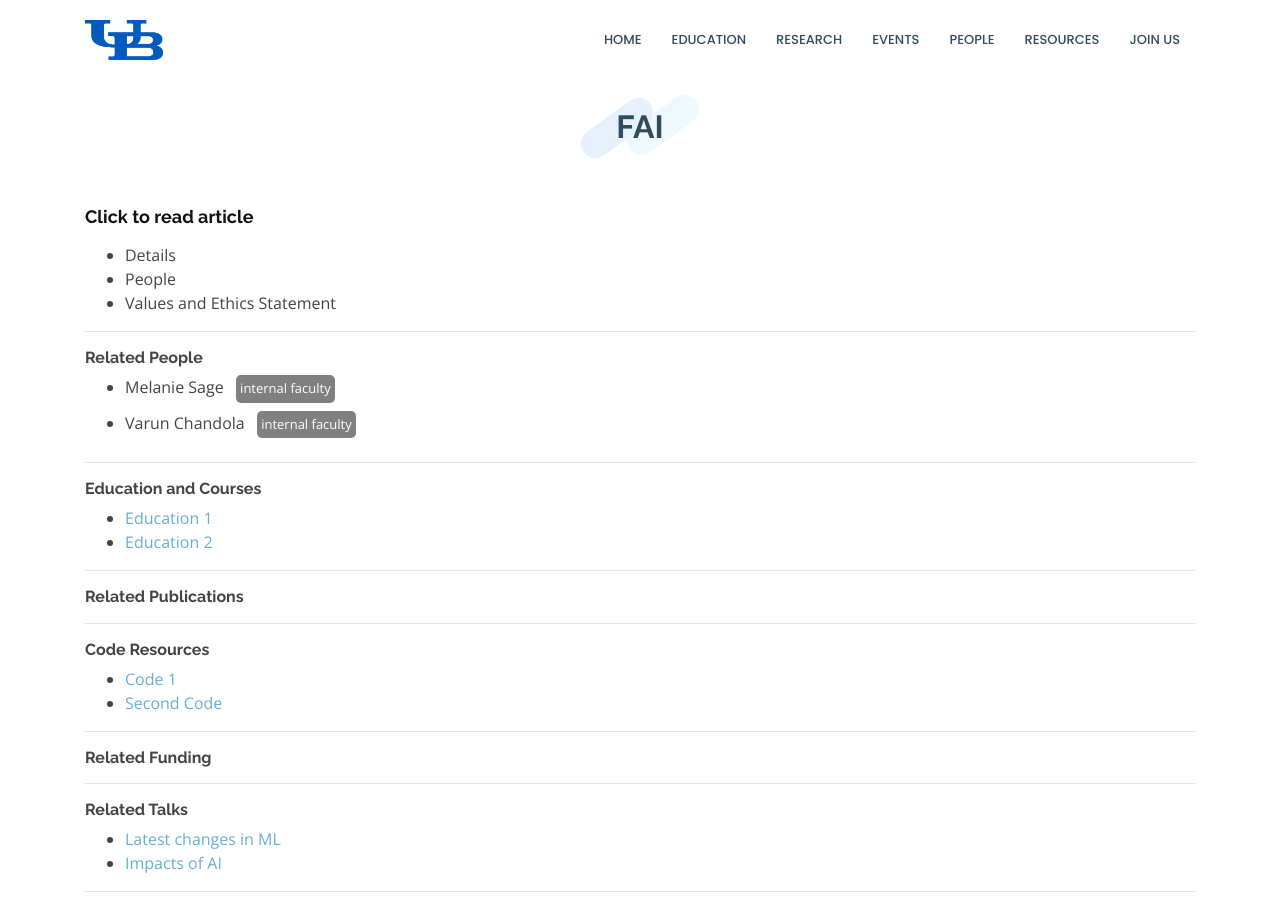
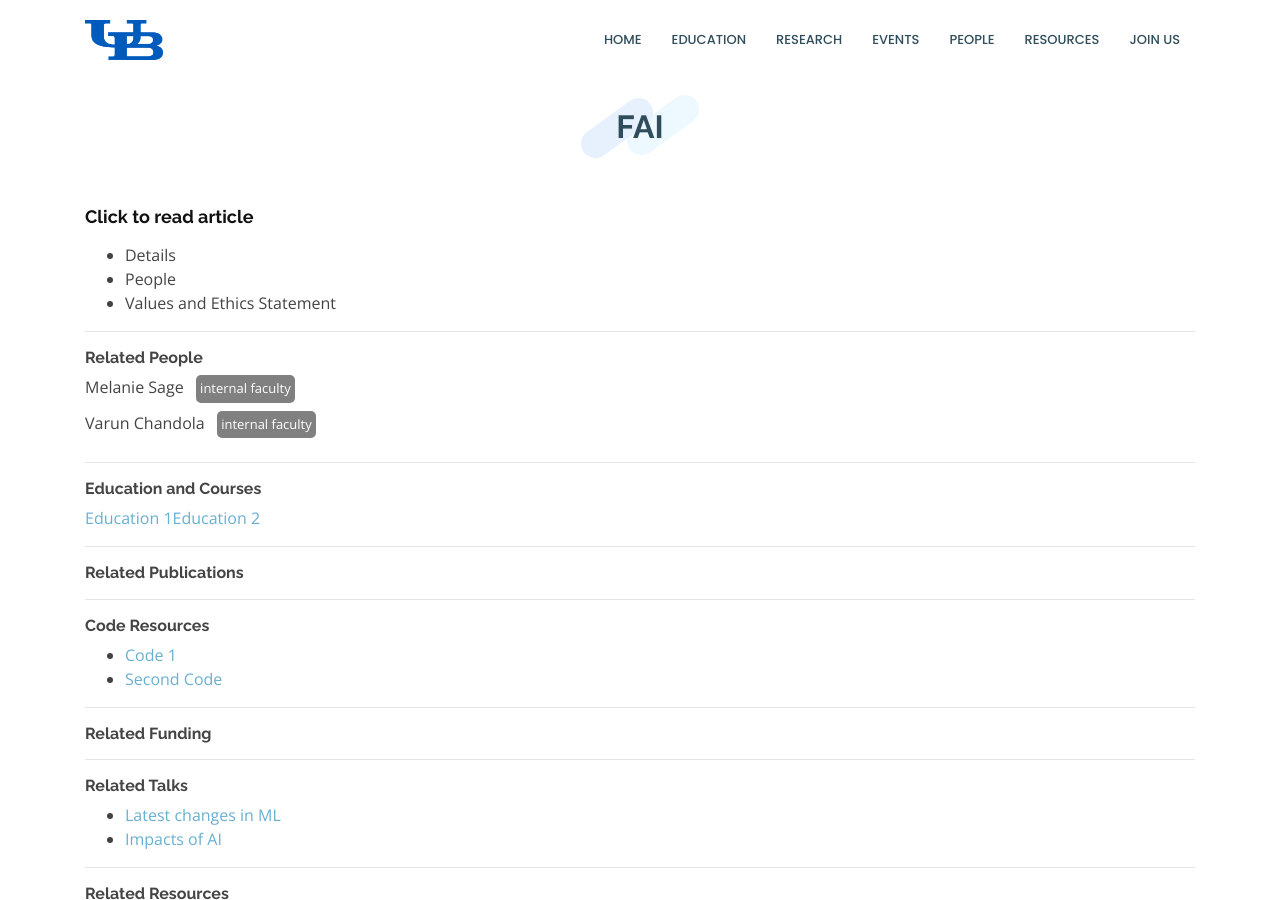
Before and after one commit to Mgeraci19/CS4SG.github.io, a Jekyll site: the page built from _research_projects/fai.md, in a window 1280 px wide and 900 px high. Built offline with Jekyll 4.4.1, drawn with Linux system fonts in a browser that asks for light colours.

Commit message:
Update research_project.html

```diff
--- a/_layouts/research_project.html
+++ b/_layouts/research_project.html
@@ -19,7 +19,7 @@ layout: default
     {% assign all_peop = all_peop | push: peop.name %}
 {% endfor %}
 <h6><b>Related People</b></h6>
-<ul>
+<ul class="noBullets">
 {% for tag in tag_people %}
     {% if all_peop contains tag %}
         {% for peop in site.people %}
@@ -37,13 +37,18 @@ layout: default
 <!---------------------------->
 
 <h6><b>Education and Courses</b></h6>
-<ul>
+<div class="row">
 {% for education_project in site.education %}
-    {% if education_project.tagged_projects contains page.title %}
-        <li><a href="{{ education_project.url }}">{{ education_project.title }}</a></li>
+    {% if education_project.tagged_projects contains page.key %}
+        <div class="tagLine"><a href="{{ education_project.url }}">{{ education_project.title }}</a></div>
     {% endif %}
 {% endfor %}
-</ul>
+{% for course in site.courses %}
+    {% if course.tagged_projects contains page.key %}
+        <div class="tagLine"><a href="\courses.html#{{ course.prefix_number }}">{{ course.prefix_number }} - {{ course.title }}</a></div>
+    {% endif %}
+{% endfor %}
+</div>
 <hr/>
 
 <!---------------------------->
@@ -63,7 +68,7 @@ layout: default
 <ul>
 {% for code in site.code %}
     {% if code.tagged_projects contains page.title %}
-        <li><a href="\codes.html#{{ code.code_title }}">{{ code.code_title }}</a></li>
+        <li><a href="\code.html#{{ code.code_title }}">{{ code.code_title }}</a></li>
     {% endif %}
 {% endfor %}
 </ul>
```
